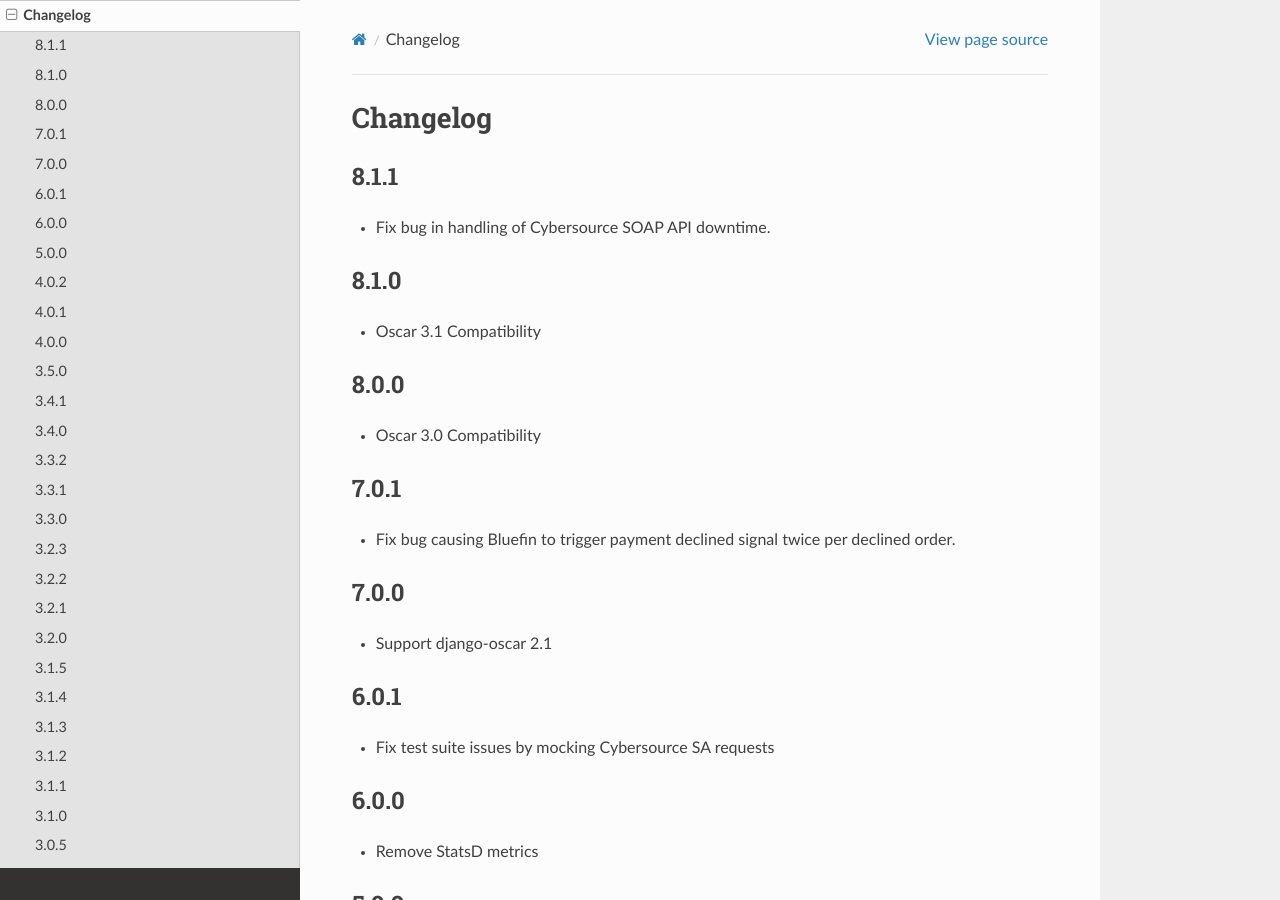
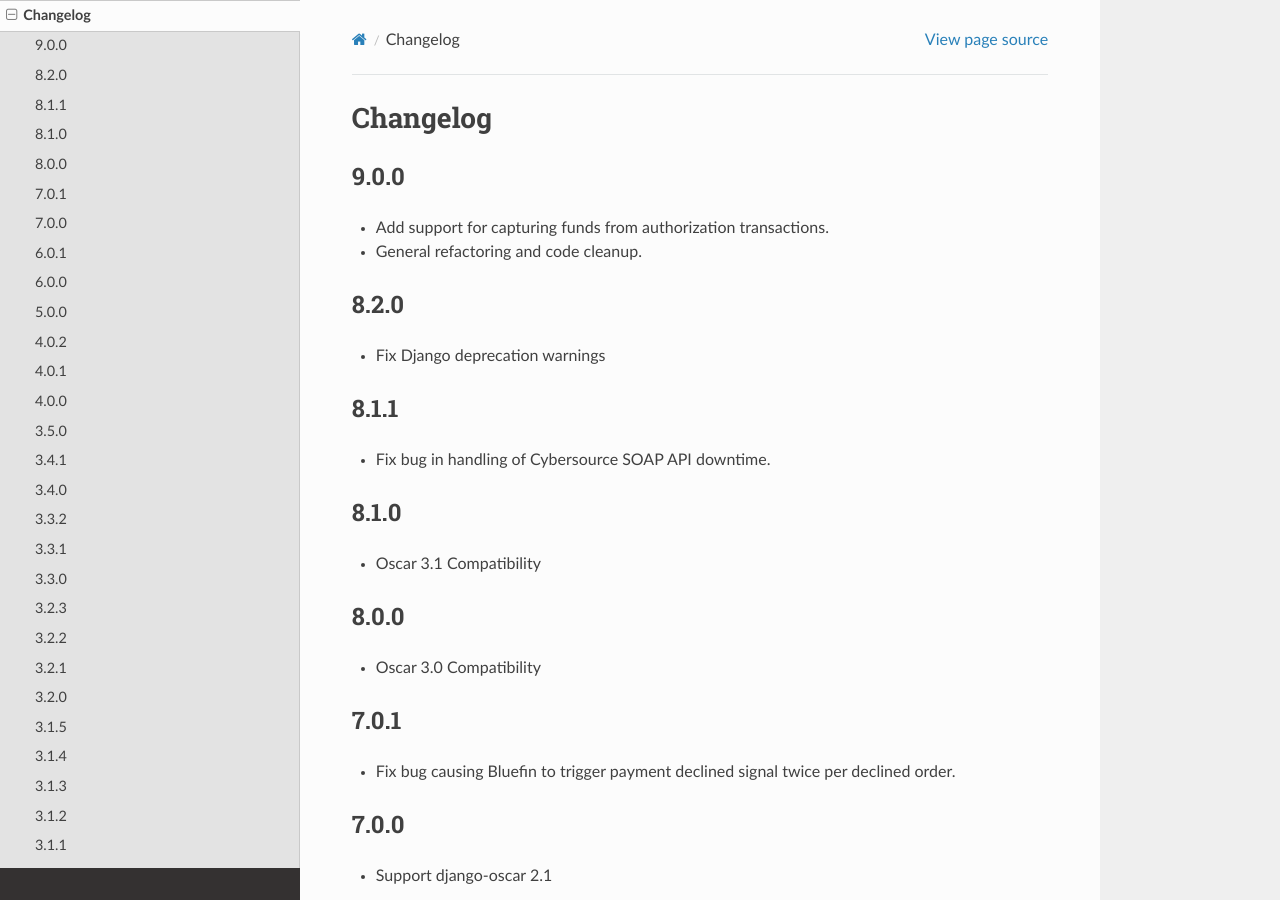
Before and after one commit to thelabnyc/django-oscar-cybersource, a Sphinx documentation site: the page built from docs/changes.rst, in a window 1280 px wide and 900 px high. Built offline with Sphinx 7.4.7 and the Read the Docs theme 2.0.0, drawn with Linux system fonts in a browser that asks for light colours; the version number could not be read and is left out.

Commit message:
Update changelog

```diff
--- a/docs/changes.rst
+++ b/docs/changes.rst
@@ -2,6 +2,15 @@
 
 Changelog
 =========
+
+9.0.0
+------------------
+- Add support for capturing funds from authorization transactions.
+- General refactoring and code cleanup.
+
+8.2.0
+------------------
+- Fix Django deprecation warnings
 
 8.1.1
 ------------------
```
